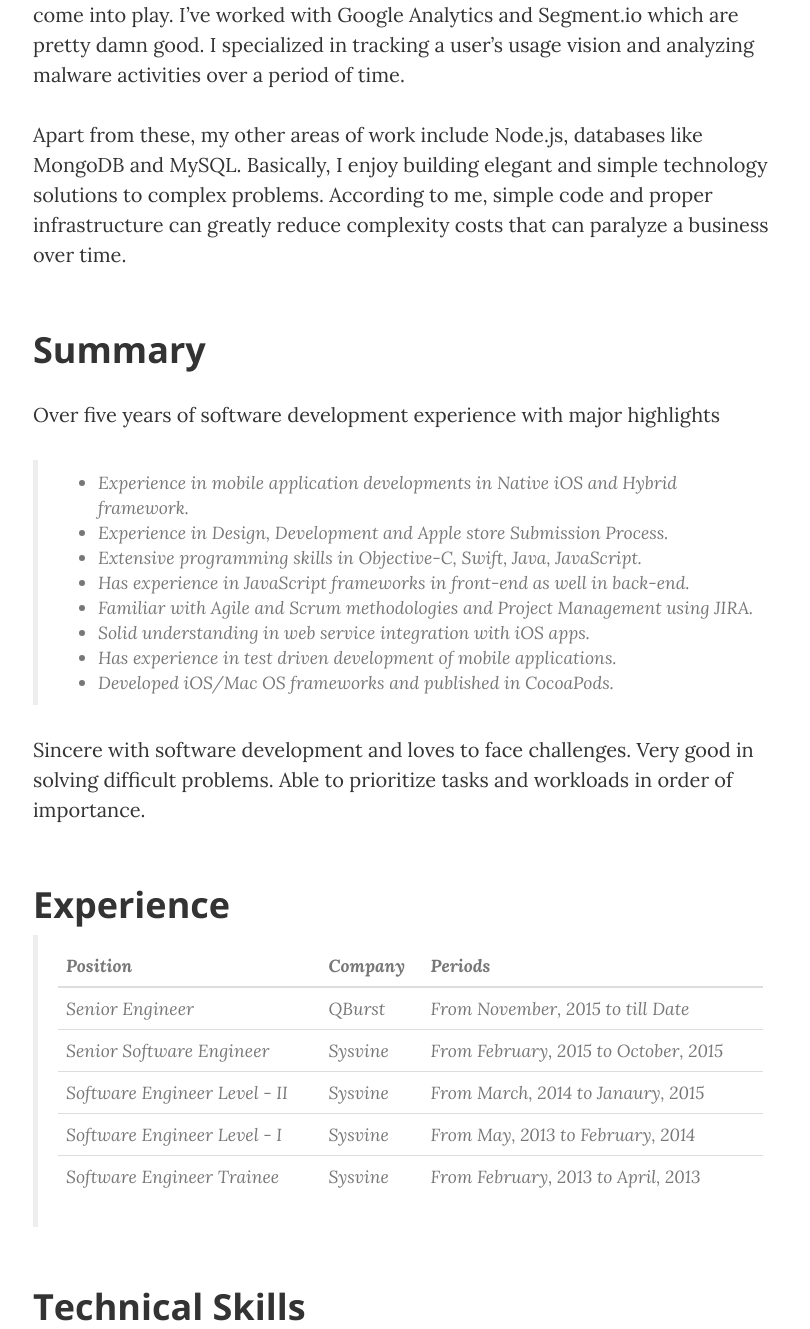
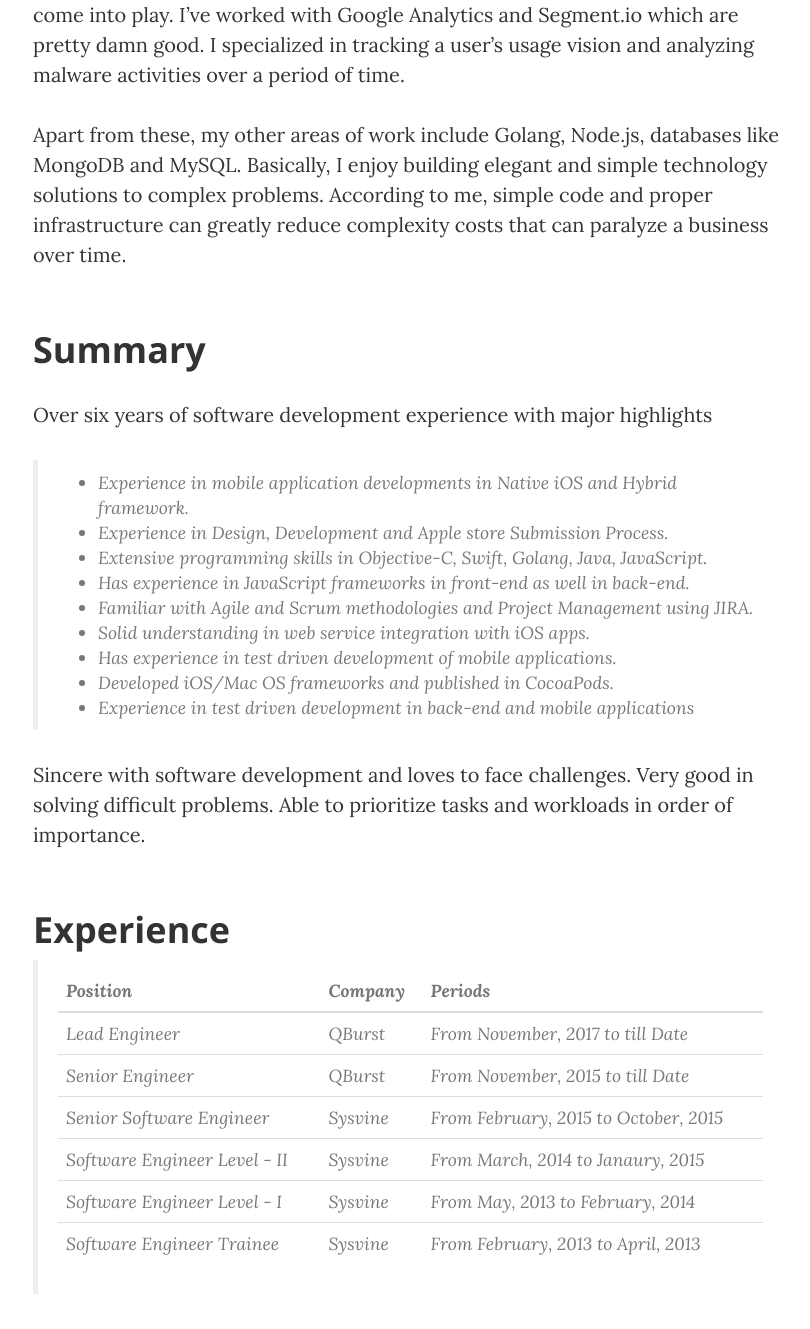
Before and after one commit to vigneshuvi/vigneshuvi.github.io, a website: page about.html in a window 1280 px wide. Shown: the part 1584-2913 px from the top of the page, without its empty margins (232-1042 px from the left). Drawn offline with nearby package versions, Linux system fonts and the light colour scheme.

Commit message:
Update about.html

```diff
--- a/about.html
+++ b/about.html
@@ -113,21 +113,23 @@
 
                     <p>Most applications today are keen on including Social Media integration and Analytics. According to a survey atleast 71% of the online adults use FaceBook, this is exactly why companies are trying to market apps on Social Media. Working with FaceBook API, Twitter API and GooglePlus API showed me how easy it was to integrate them seamlessly into our application. Tap a button to share, it doesn’t even cost a penny, who wouldn’t do that? Now that the apps are recognized by many people, companies like to know how users use the application in order to improvise it studying their needs, this is where Analytics come into play. I’ve worked with Google Analytics and Segment.io which are pretty damn good. I specialized in tracking a user’s usage vision and analyzing malware activities over a period of time.</p>
 
-                    <p>Apart from these, my other areas of work include Node.js, databases like MongoDB and MySQL. Basically, I enjoy building elegant and simple technology solutions to complex problems. According to me, simple code and proper infrastructure can greatly reduce complexity costs that can paralyze a business over time.</p>
+                    <p>Apart from these, my other areas of work include Golang, Node.js, databases like MongoDB and MySQL. Basically, I enjoy building elegant and simple technology solutions to complex problems. According to me, simple code and proper infrastructure can greatly reduce complexity costs that can paralyze a business over time.</p>
 
                     <h2 class="section-heading">Summary</h2>
 
-                    <p>Over five years of software development experience with major highlights</p>
+                    <p>Over six years of software development experience with major highlights</p>
                     <blockquote>
                     <ul class="a">
                         <li>Experience in mobile application developments in Native iOS and Hybrid framework.</li>
                         <li>Experience in Design, Development and Apple store Submission Process.</li>
-                        <li>Extensive programming skills in Objective-C, Swift, Java, JavaScript.</li>
+                        <li>Extensive programming skills in Objective-C, Swift, Golang, Java, JavaScript.</li>
                         <li>Has experience in JavaScript frameworks in front-end as well in back-end.</li>
                         <li>Familiar with Agile and Scrum methodologies and Project Management using JIRA.</li>
                         <li>Solid understanding in web service integration with iOS apps.</li>
                         <li>Has experience in test driven development of mobile applications.</li>
                         <li>Developed iOS/Mac OS frameworks and published in CocoaPods.</li>
+                        <li>Experience in test driven development in back-end and mobile applications</li>
+
                     </ul>
                     </blockquote>
 
@@ -147,6 +149,11 @@
                     </thead>
                     <tbody>
                     <tr class="current-company">
+                        <td>Lead Engineer</td>
+                        <td>QBurst</td>
+                        <td>From November, 2017 to till Date</td>
+                    </tr>
+                    <tr>
                         <td>Senior Engineer</td>
                         <td>QBurst</td>
                         <td>From November, 2015 to till Date</td>
@@ -191,7 +198,7 @@
                     </tr>
                     <tr>
                         <td>Web</td>
-                        <td>Node.js and J2EE using web applicaiton development</td>
+                        <td>Golang, Node.js and J2EE using web applicaiton development</td>
                     </tr>
                     <tr>
                         <td>User Interface</td>
@@ -251,7 +258,7 @@
                            <a data-toggle="tooltip" title="Skype" href="skype:vignesh.uvi?call" target="_blank" class="social"><img src="img/ic_skype.png" width="36" height="36" draggable="false"></a>
                         </li>
                     </ul>
-                    <p class="copyright text-muted">Copyright &copy; Vignesh 2016</p>
+                    <p class="copyright text-muted">Copyright &copy; Vignesh 2019</p>
                 </div>
             </div>
         </div>
```
